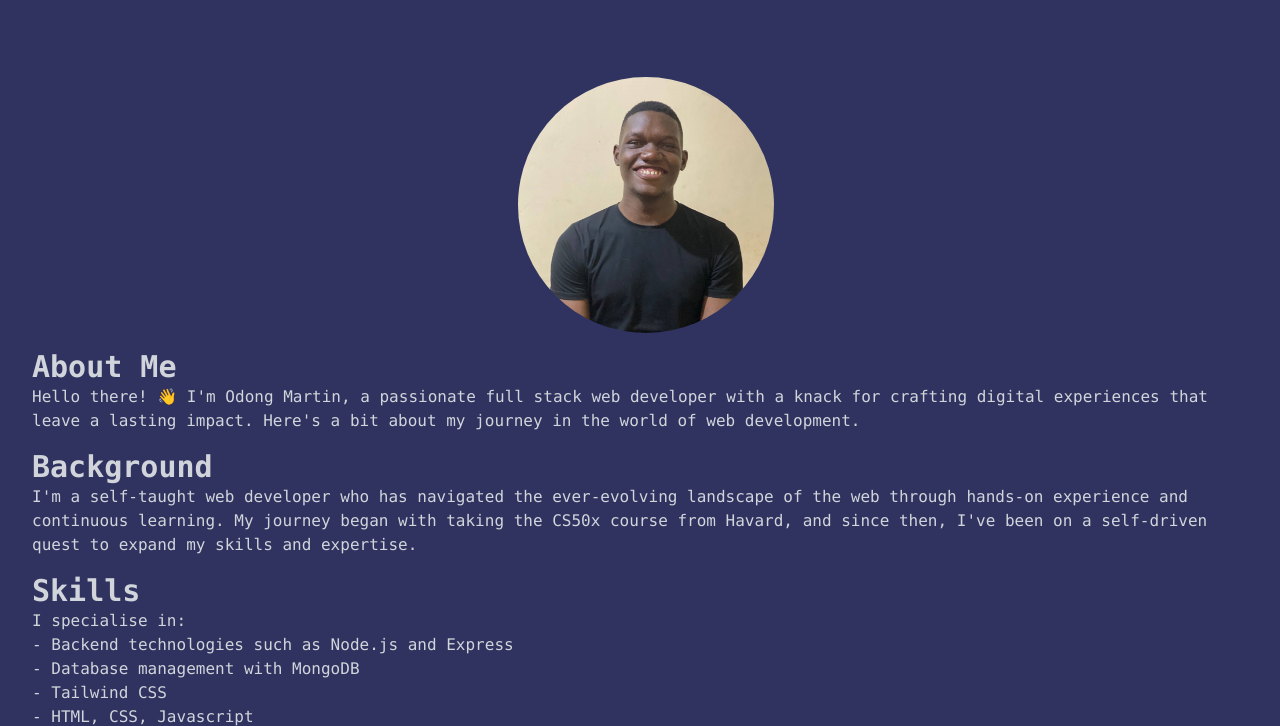
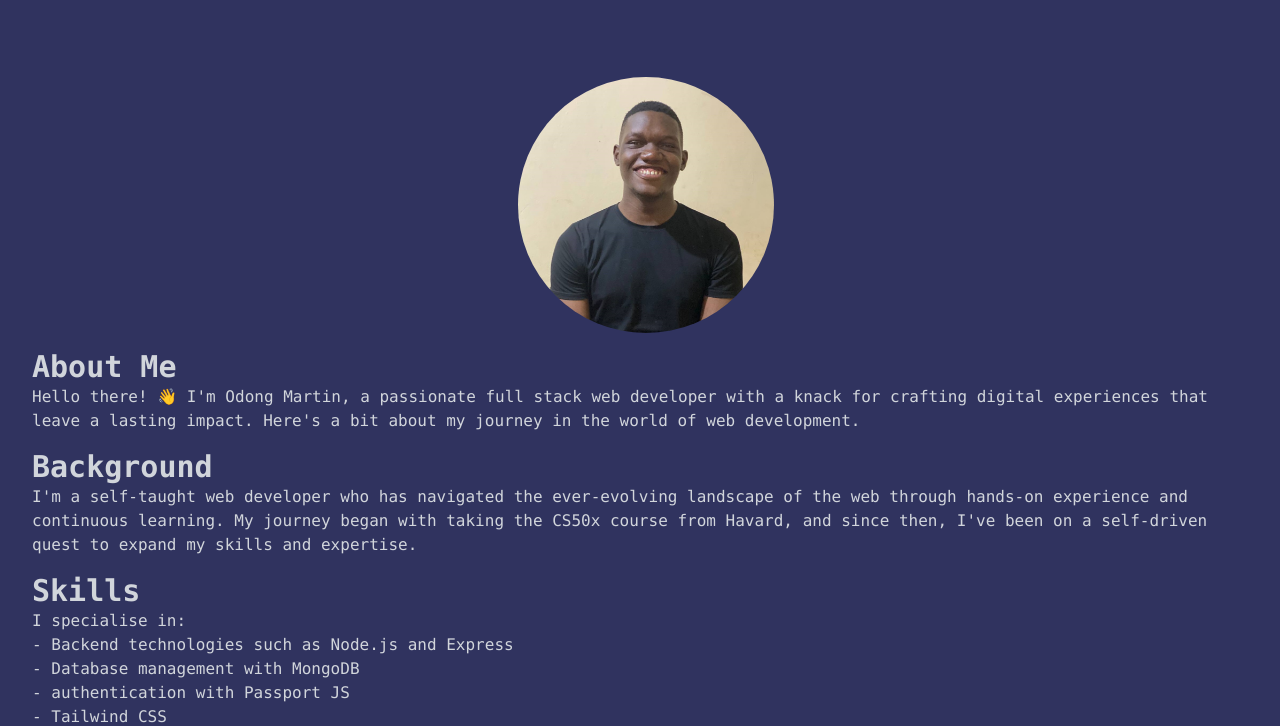
Before and after one commit to OdongMartin/OdongMartin.github.io, a website: page about.html in a window 1280 px wide. Shown: the part 60-786 px from the top of the page. Drawn offline with Linux system fonts and the light colour scheme.

Commit message:
added passport js

```diff
--- a/about.html
+++ b/about.html
@@ -38,6 +38,7 @@
                     <p>I specialise in:</p>
                         <p>- Backend technologies such as Node.js and Express</p>
                         <p>- Database management with MongoDB</p>
+                        <p>- authentication with Passport JS</p>
                         <p>- Tailwind CSS</p>
                         <p>- HTML, CSS, Javascript</p>
                         <p>- Responsive and mobile-first design principles</p>
```
